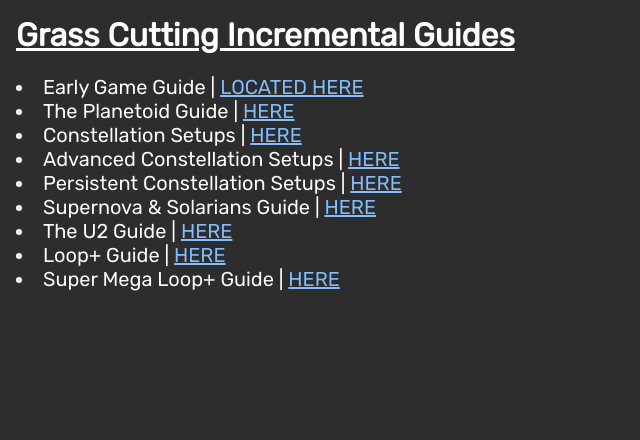
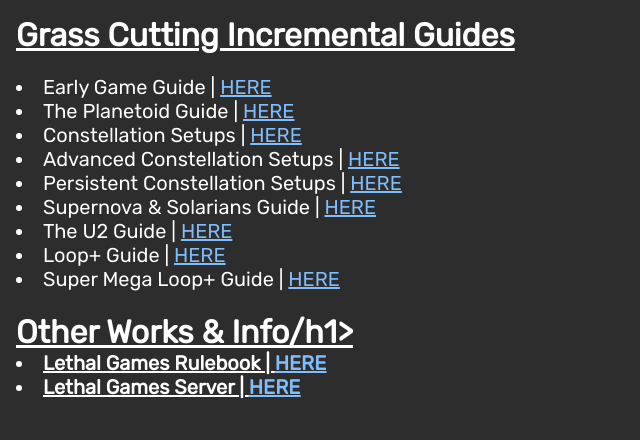
Before and after one commit to Actiari/actiari.github.io, a plain HTML site: page index.html in a window 1280 px wide. Shown: the whole page, without its empty margins (0-640 px from the left). Drawn offline with Linux system fonts and the light colour scheme.

Commit message:
Added documents

```diff
--- a/index.html
+++ b/index.html
@@ -25,7 +25,7 @@ li {
 <body style='background:#2D2D2D;padding:0.5em'>
 <div>
 <ins><h1>Grass Cutting Incremental Guides</h1></ins>
-<li>Early Game Guide | <a href="https://docs.google.com/document/d/1T8WXqSAovEo8_5RtoWslPwyVl9N8TYR-Kep8VrN296s">LOCATED HERE</a></li>
+<li>Early Game Guide | <a href="https://docs.google.com/document/d/1T8WXqSAovEo8_5RtoWslPwyVl9N8TYR-Kep8VrN296s">HERE</a></li>
 <li>The Planetoid Guide | <a href="https://docs.google.com/document/d/1-_7BL_R_31K7Gd9LmDwU-9pnJMLSEjB4ZEXqF4n1V2s">HERE</a></li>
 <li>Constellation Setups | <a href="https://docs.google.com/document/d/1xGeN0cAocMFt0GRJ1zFbvlGdXhObffgmblIoS8ee2XA">HERE</a></li>
 <li>Advanced Constellation Setups | <a href="https://docs.google.com/document/d/14kUu9kOVDhhexW-HeGG6blNX-R20hEH0dzhHyS0KSmg">HERE</a></li>
@@ -35,6 +35,9 @@ li {
 <li>Loop+ Guide | <a href="https://docs.google.com/document/d/1bwWmN_vIcwApIv20isA4ikQQ1p3Jo5zZ0Zqe7WWJ8kM">HERE</a></li>
 <li>Super Mega Loop+ Guide | <a href="https://docs.google.com/document/d/1bCH1Xw36NUKSfzwaGb4xeRIC2rjVxeUEy83gvEmcR5o">HERE</a></li>
 <div>
+<ins><h1>Other Works & Info/h1></ins>
+<li>Lethal Games Rulebook | <a href="https://docs.google.com/document/d/1Ys91ojO_CfVr8okXA9WYMXH0dfmEL8jyhXrW9APjIog">HERE</a></li>
+<li>Lethal Games Server | <a href="https://discord.com/invite/lethalgames">HERE</a></li>
 <br>
 </body>
 </html>
```
